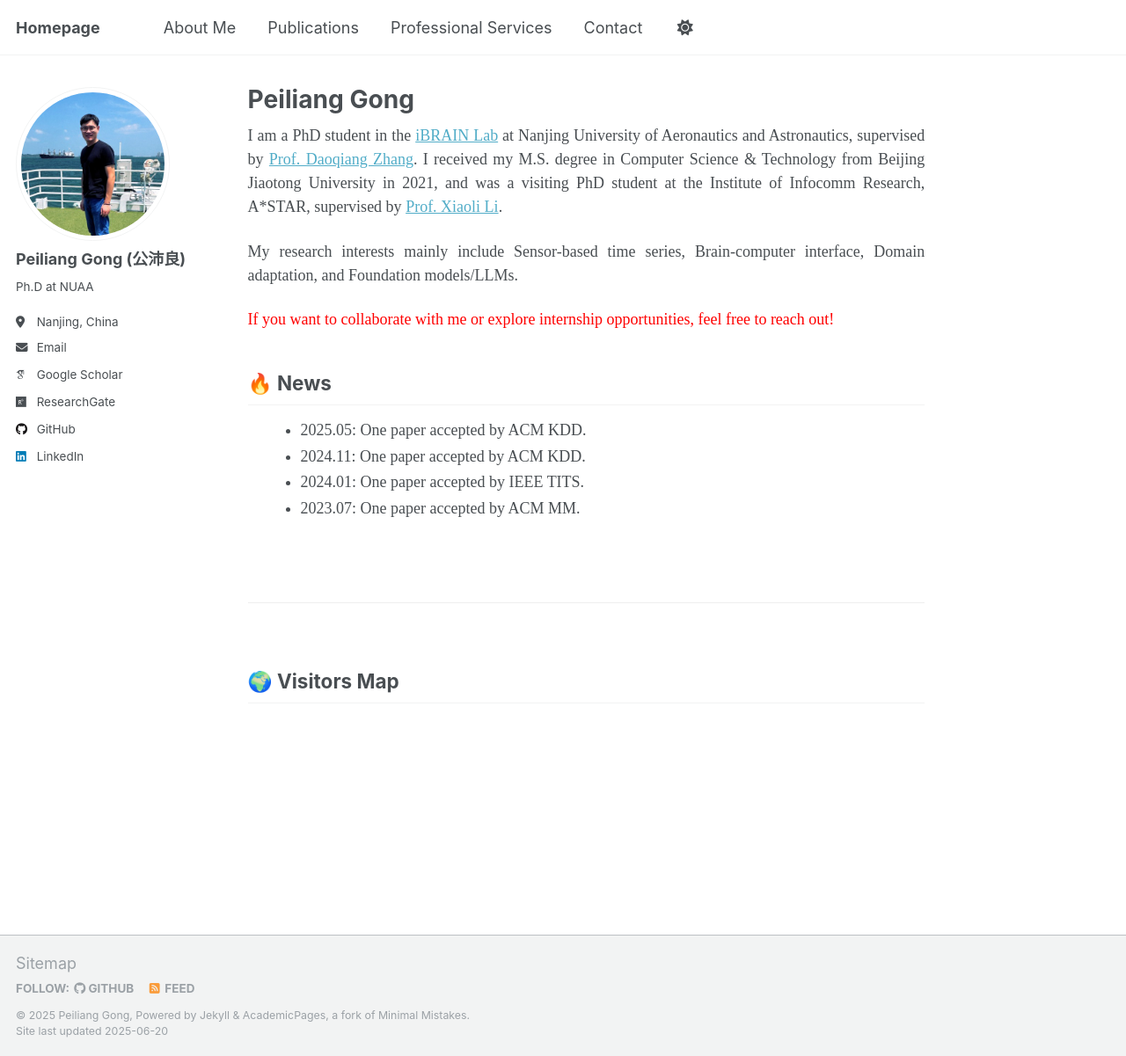
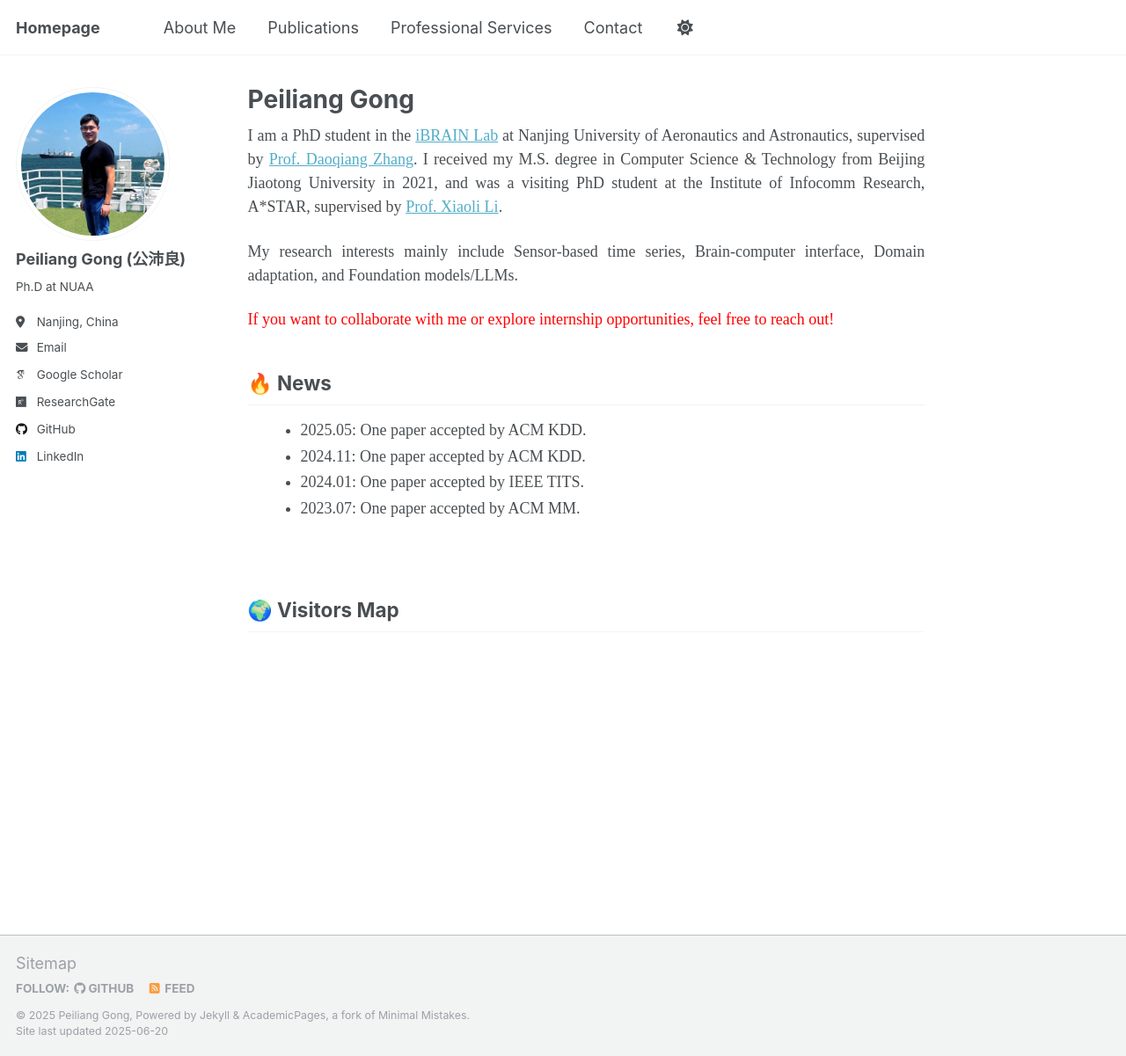
Before and after one commit to Tokenmw/Tokenmw.github.io, a Jekyll site: the page built from _pages/about.md, in a window 1280 px wide and 1201 px high. Shown: the whole window at 88% size. Built offline with Jekyll 4.4.1, drawn with Linux system fonts in a browser that asks for light colours; some web fonts are replaced; a script that is not in the unit is left out.

Commit message:
Update about.md

```diff
--- a/_pages/about.md
+++ b/_pages/about.md
@@ -31,9 +31,9 @@
 {% include_relative news.md %}
 
 <!-- Visitor Map -->
-<div style="font-family: 'Times New Roman', serif; margin-top: 50px; padding-top: 30px; border-top: 1px solid #eee;">
+<div style="font-family: 'Times New Roman', serif;">
 <h2>🌍 Visitors Map</h2>
-<div style="text-align: center; margin-top: 20px; transform: scale(0.7); transform-origin: top center;">
+<div style="text-align: center; margin-top: 20px; transform: scale(0.4); transform-origin: top center;">
 <script type="text/javascript" id="clstr_globe" src="//clustrmaps.com/globe.js?d=5st2g4bl81qeCCobOUfMInvv1O7ym540NlzpNwnL1-I"></script>
 </div>
 </div>
```
